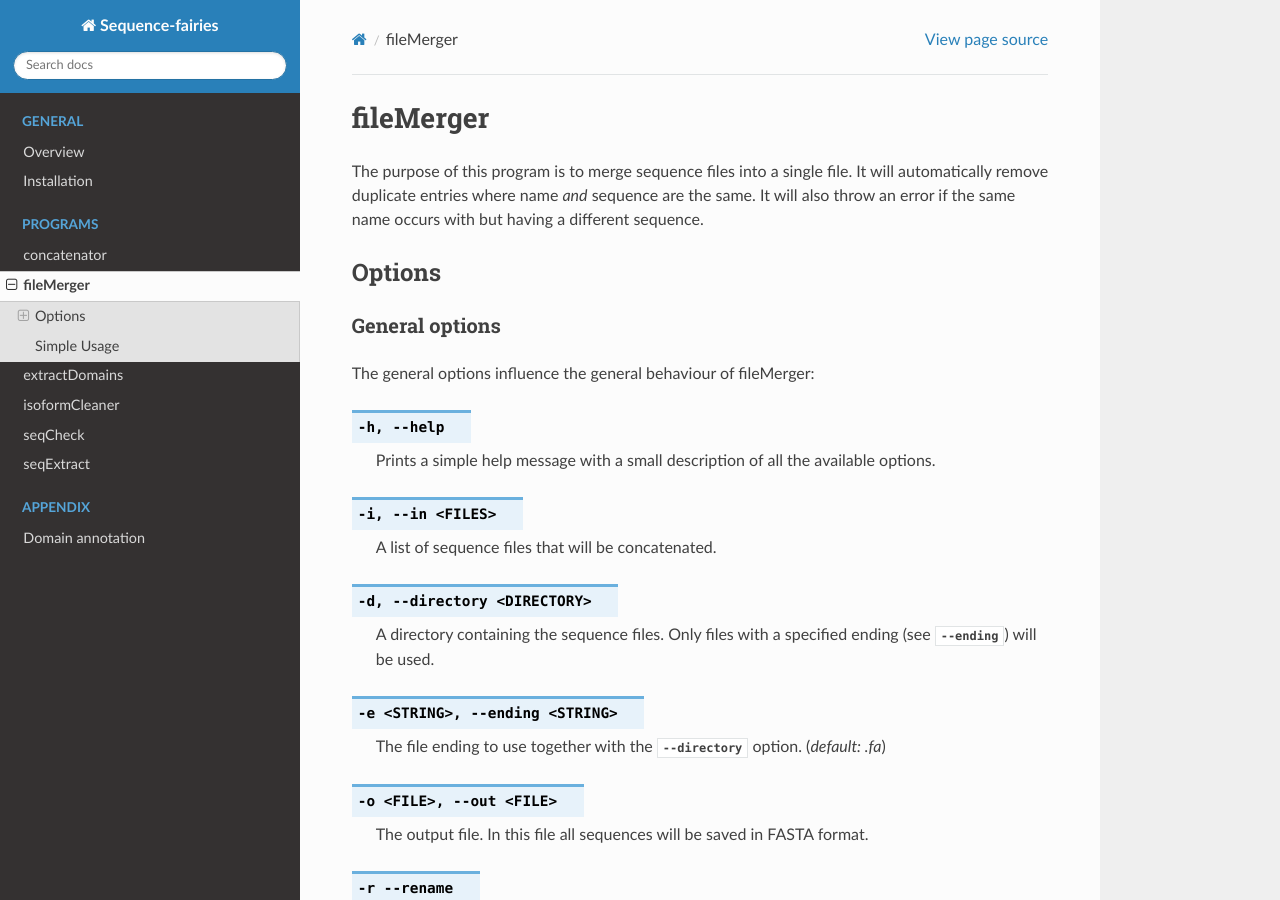
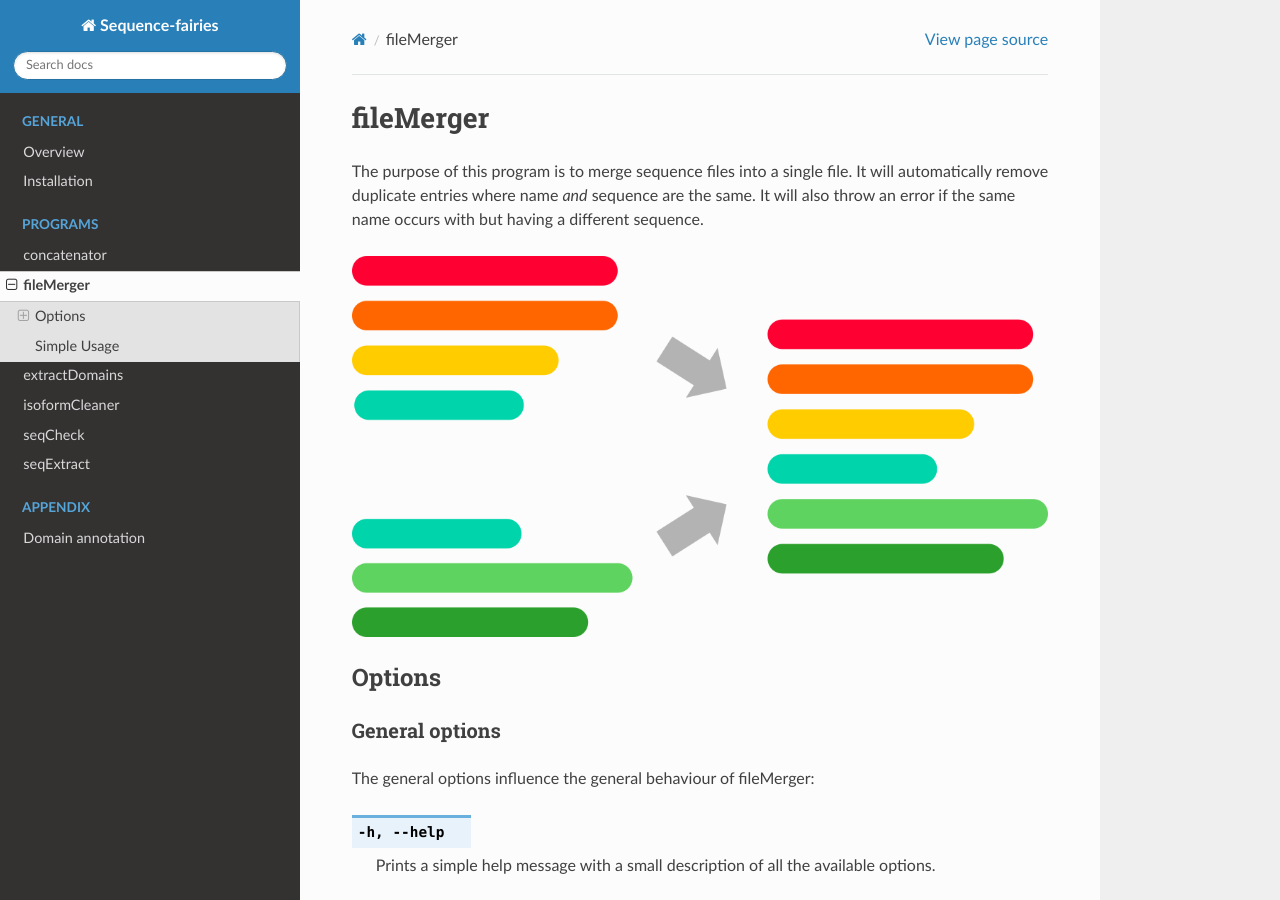
Before and after one commit to Carsten-Ke/sequence-fairies, a Sphinx documentation site: the page built from docs/source/content/fileMerger.rst, in a window 1280 px wide and 900 px high. Built offline with Sphinx 7.4.7 and the Read the Docs theme 3.1.0, drawn with Linux system fonts in a browser that asks for light colours.

Commit message:
improving documentation

```diff
--- a/docs/source/content/fileMerger.rst
+++ b/docs/source/content/fileMerger.rst
@@ -6,6 +6,12 @@ fileMerger
 
 The purpose of this program is to merge sequence files into a single file. It will automatically remove duplicate entries where name *and* sequence are the same. It will also throw an error if the same name occurs with
 but having a different sequence.
+
+
+.. image:: ../images/fileMerger.png
+  :width: 100%
+  :alt: Graphical representation of the program
+
 
 
 =======
```
Also changed, not shown: docs/source/images/fileMerger.png (added), docs/source/images/fileMerger.svg (added), docs/source/images/graphicalOverview.png, docs/source/images/graphicalOverview.svg.
